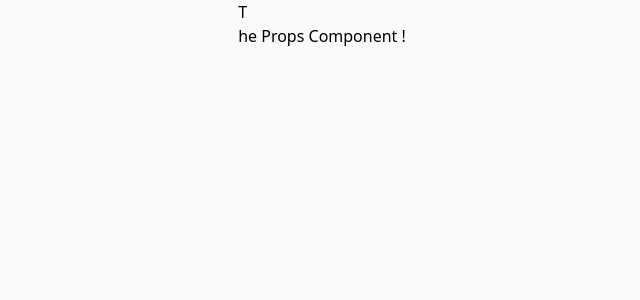
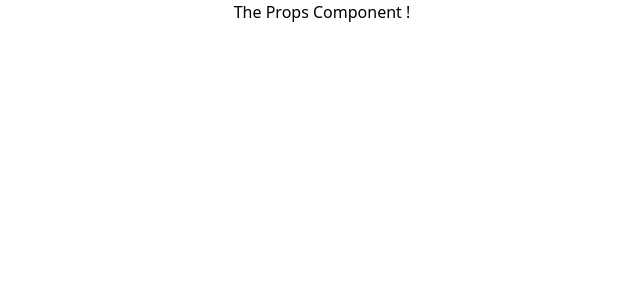
Before and after one commit to timorust/supabase, a Next.js app: page /propsExam in a window 1280 px wide. Shown: the top 300 px of the page, without its empty margins (318-958 px from the left). Built offline with nearby package versions, Linux system fonts and the light colour scheme.

Commit message:
correct T

```diff
--- a/app/globals.css
+++ b/app/globals.css
@@ -4,7 +4,7 @@
 
 @layer base {
   :root {
-    --background: 200 20% 98%;
+    /* --background: 200 20% 98%; */
     --btn-background: 200 10% 91%;
     --btn-background-hover: 200 10% 89%;
     --foreground: 200 50% 3%;
@@ -12,7 +12,7 @@
 
   @media (prefers-color-scheme: dark) {
     :root {
-      --background: 200 50% 3%;
+      /* --background: 200 50% 3%; */
       --btn-background: 200 10% 9%;
       --btn-background-hover: 200 10% 12%;
       --foreground: 200 20% 96%;
--- a/components/PropsComponent.tsx
+++ b/components/PropsComponent.tsx
@@ -2,7 +2,7 @@ export default function PropsComponent() {
   return (
     <>
       <section className="title">
-        T<h2>he Props Component !</h2>
+        <h2>The Props Component !</h2>
       </section>
     </>
   );
```
